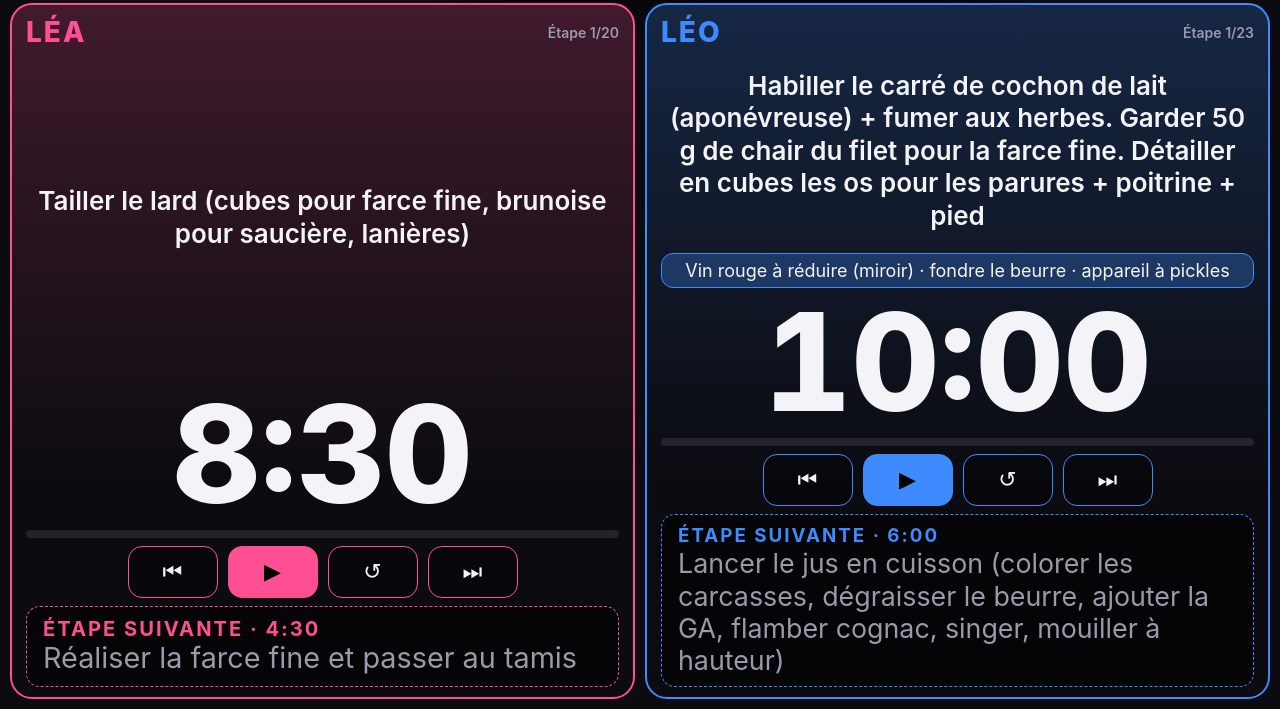
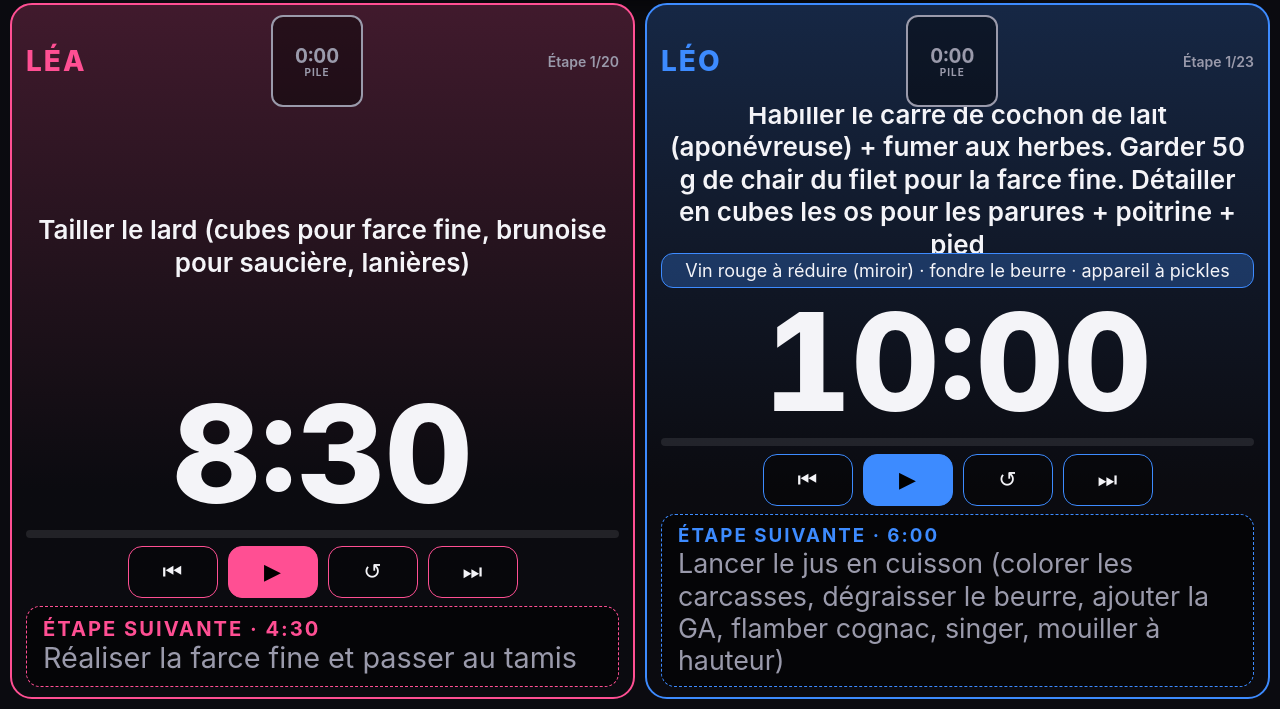
Before and after one commit to Lecocq-noa/Trophe-e-Mille-V.2, a plain HTML site: page index.html in a window 1280 px wide. Shown: the part 91-800 px from the top of the page. Drawn offline with Linux system fonts and the light colour scheme.

Commit message:
Add gap class for layout adjustments in index.html

```diff
--- a/index.html
+++ b/index.html
@@ -22,6 +22,8 @@ main{flex:1;display:grid;grid-template-columns:1fr 1fr;gap:10px;padding:0 10px m
 .side.leo{--c:var(--blue)}
 .head{display:flex;justify-content:space-between;align-items:center;color:var(--c);font-weight:800;font-size:clamp(18px,3vw,28px);letter-spacing:2px}
 .head small{color:var(--mut);font-weight:600;font-size:14px;letter-spacing:0}
+.gap{width:min(92px,12vh);min-width:58px;aspect-ratio:1;border:2px solid currentColor;border-radius:12px;display:flex;flex-direction:column;align-items:center;justify-content:center;font-size:min(20px,3vh);font-weight:800;letter-spacing:0;line-height:1.1;white-space:nowrap;background:#00000066;font-variant-numeric:tabular-nums}
+.gap i{font-style:normal;font-size:.5em;font-weight:700;text-transform:uppercase;letter-spacing:1px}
 .title{flex:1;min-height:0;display:flex;align-items:center;justify-content:center;text-align:center;font-size:clamp(16px,2.6vw,26px);font-weight:600;line-height:1.25;padding:8px 4px;overflow:auto}
 .note{background:color-mix(in srgb,var(--c) 28%,transparent);border:1px solid var(--c);border-radius:12px;padding:6px 10px;text-align:center;font-size:clamp(12px,min(1.8vw,2.4vh),18px);margin-bottom:6px;max-height:17vh;overflow:hidden;flex:none}
 .note:empty{display:none}
@@ -130,10 +132,12 @@ const G={rem:9000,run:false};
 const S={};
 for(const k of["lea","leo"]){let s=9000;const t=RAW[k].map(([x,e,n])=>{const o={t:x,n,d:s-e};s=e;return o});S[k]={t,i:0,rem:t[0].d,run:false,el:document.getElementById(k),name:k==="lea"?"LÉA":"LÉO"}}
 function draw(k){const p=S[k],c=p.t[p.i],nx=p.t[p.i+1],el=p.el;
-if(!el.dataset.ok){el.dataset.ok=1;el.innerHTML=`<div class="head"><span>${p.name}</span><small></small></div><div class="title"></div><div class="note"></div><div class="time"></div><div class="bar"><i></i></div><div class="ctl"><button data-a="prev" title="Objectif précédent">⏮</button><button data-a="play" class="p"></button><button data-a="rst" title="Recommencer cette étape">↺</button><button data-a="next" title="Objectif suivant">⏭</button></div><div class="next"></div>`;
+if(!el.dataset.ok){el.dataset.ok=1;el.innerHTML=`<div class="head"><span>${p.name}</span><div class="gap"><b></b><i></i></div><small></small></div><div class="title"></div><div class="note"></div><div class="time"></div><div class="bar"><i></i></div><div class="ctl"><button data-a="prev" title="Objectif précédent">⏮</button><button data-a="play" class="p"></button><button data-a="rst" title="Recommencer cette étape">↺</button><button data-a="next" title="Objectif suivant">⏭</button></div><div class="next"></div>`;
 el.onclick=e=>{const a=e.target.closest("button")?.dataset.a;if(a)act(k,a)}}
 const q=s=>el.querySelector(s);
 q("small").textContent=`Étape ${p.i+1}/${p.t.length}`;
+if(!p.suf){let a=0;p.suf=p.t.map(()=>0);for(let j=p.t.length-1;j>=0;j--){p.suf[j]=a;a+=p.t[j].d}}
+const df=Math.round(G.rem-(p.rem+p.suf[p.i])),g=q(".gap");g.style.color=df>0?"#3ddc84":df<0?"#ff5a5a":"#9a9aab";g.firstChild.textContent=(df>0?"+":df<0?"−":"")+fmt(Math.abs(df));g.lastChild.textContent=df>0?"avance":df<0?"retard":"pile";
 if(el.dataset.k!==String(p.i)){el.dataset.k=p.i;const T=q(".title");T.innerHTML="<span></span>";T.firstChild.textContent=c.t;fit(T)}
 q(".note").textContent=c.n;
 const tm=q(".time");tm.textContent=fmt(p.rem);tm.classList.toggle("low",p.rem<=10&&c.d>0);
```
